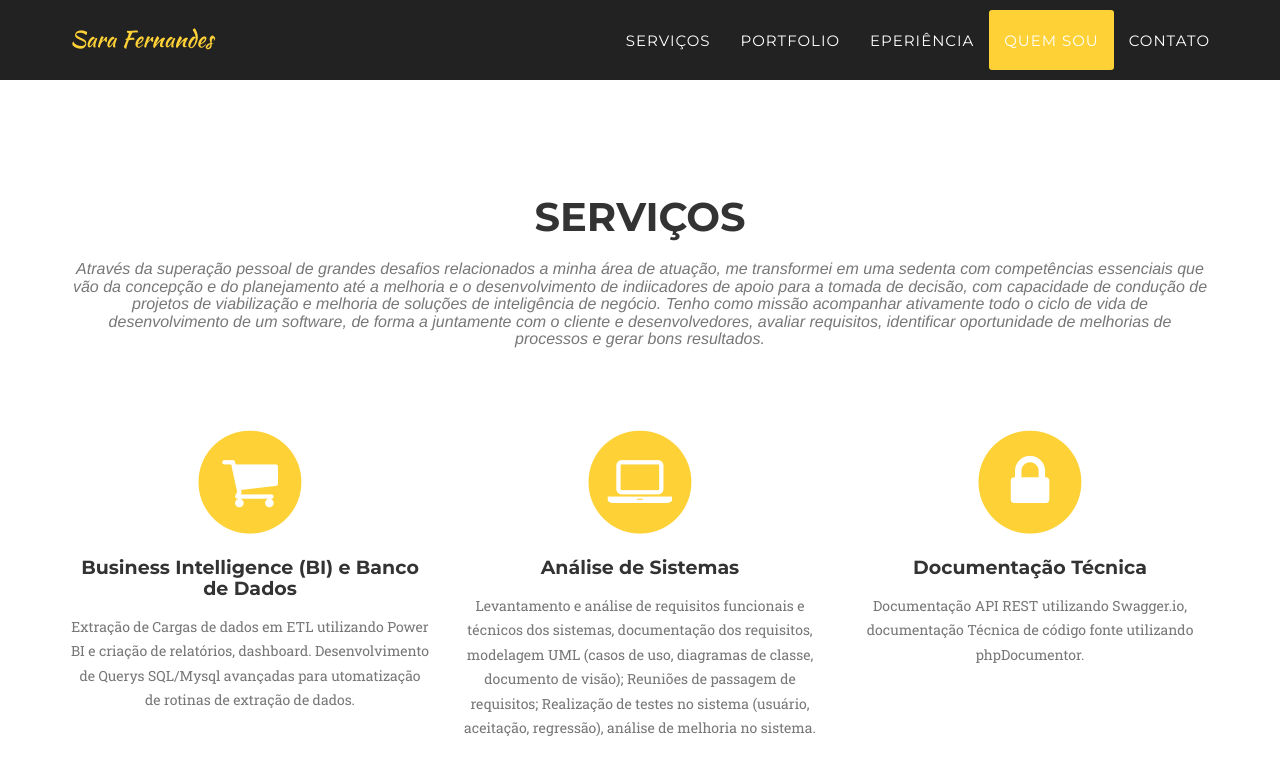
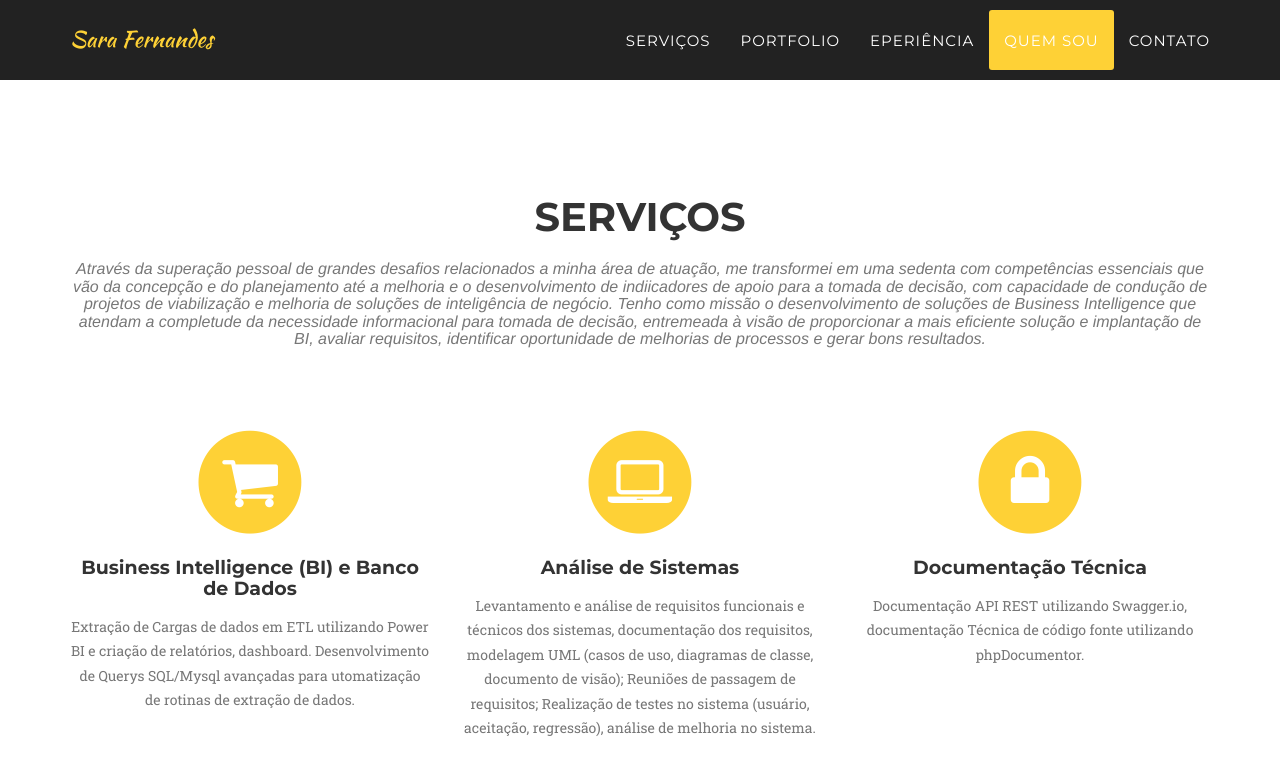
Before and after one commit to SaraFernandes/sarafernandes.github.io, a Jekyll site: the page built from index.html, in a window 1280 px wide and 900 px high, scrolled down 1578 px. Shown: the top 775 px of the window. Built offline with Jekyll 4.4.1, drawn with Linux system fonts in a browser that asks for light colours; some web fonts are replaced.

Commit message:
Update services.html

```diff
--- a/_includes/services.html
+++ b/_includes/services.html
@@ -5,7 +5,7 @@
                 <div class="col-lg-12 text-center">
                     <h2 class="section-heading">Serviços</h2>
                     <h3 class="section-subheading text-muted">
-Através da superação pessoal de grandes desafios relacionados a minha área de atuação, me transformei em uma sedenta com competências essenciais que vão da concepção e do planejamento até a melhoria e o desenvolvimento de indiicadores  de apoio para a tomada de decisão, com capacidade de condução de projetos de viabilização e melhoria de soluções de inteligência de negócio. Tenho como missão acompanhar ativamente todo o ciclo de vida de desenvolvimento de um software, de forma a juntamente com o cliente e desenvolvedores, avaliar requisitos, identificar oportunidade de melhorias de processos e gerar bons resultados.</h3>
+Através da superação pessoal de grandes desafios relacionados a minha área de atuação, me transformei em uma sedenta com competências essenciais que vão da concepção e do planejamento até a melhoria e o desenvolvimento de indiicadores de apoio para a tomada de decisão, com capacidade de condução de projetos de viabilização e melhoria de soluções de inteligência de negócio. Tenho como missão o desenvolvimento de soluções de Business Intelligence que atendam a completude da necessidade informacional para tomada de decisão, entremeada à visão de proporcionar a mais eficiente solução e implantação de BI, avaliar requisitos, identificar oportunidade de melhorias de processos e gerar bons resultados.</h3>
                 </div>
             </div>
             <div class="row text-center">
```
